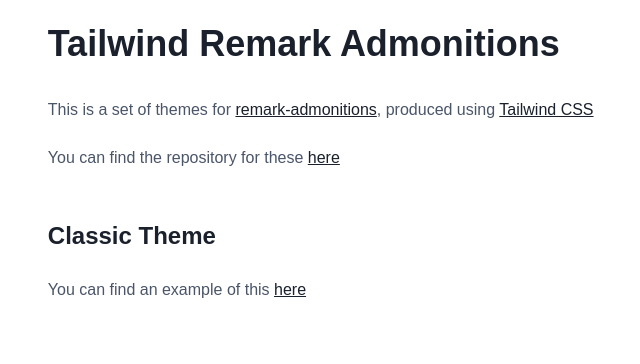
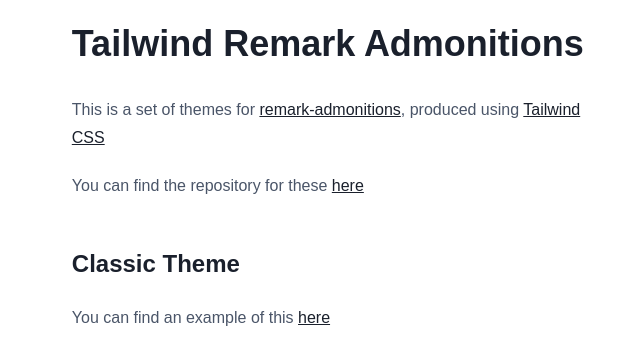
Before and after one commit to samrobbins85/remark-admonitions-styles, a Next.js app in the folder site/: page / in a window 1280 px wide. Shown: the top 364 px of the page, without its empty margins (303-943 px from the left). Built offline with nearby package versions, Linux system fonts and the light colour scheme.

Commit message:
Add some horizontal padding

```diff
--- a/site/pages/_app.js
+++ b/site/pages/_app.js
@@ -10,7 +10,7 @@
     <Head>
       <title>Tailwind Remark Admonitions</title>
     </Head>
-    <div className="container mx-auto prose pt-6">
+    <div className="container mx-auto prose pt-6 px-6">
       <Component {...pageProps} />
     </div>
     </>
```
